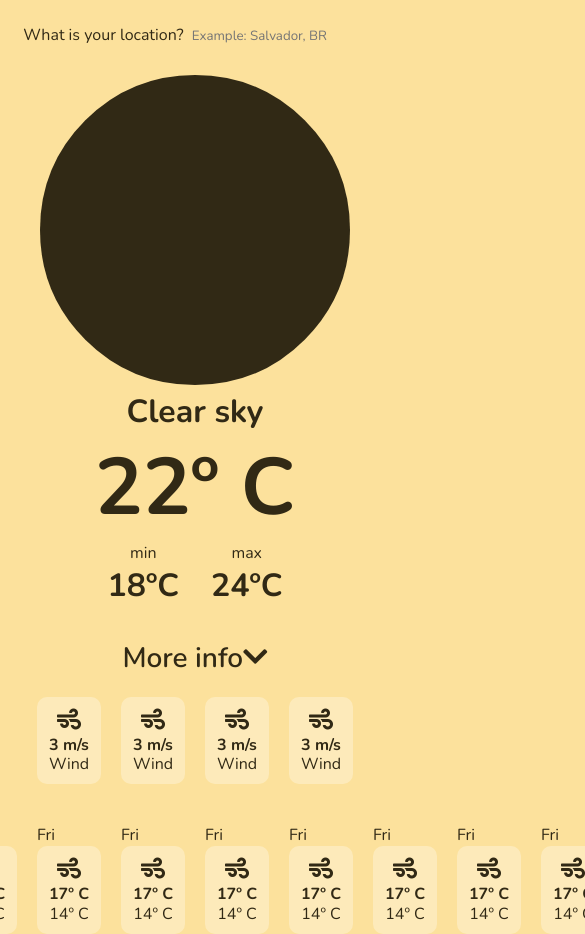
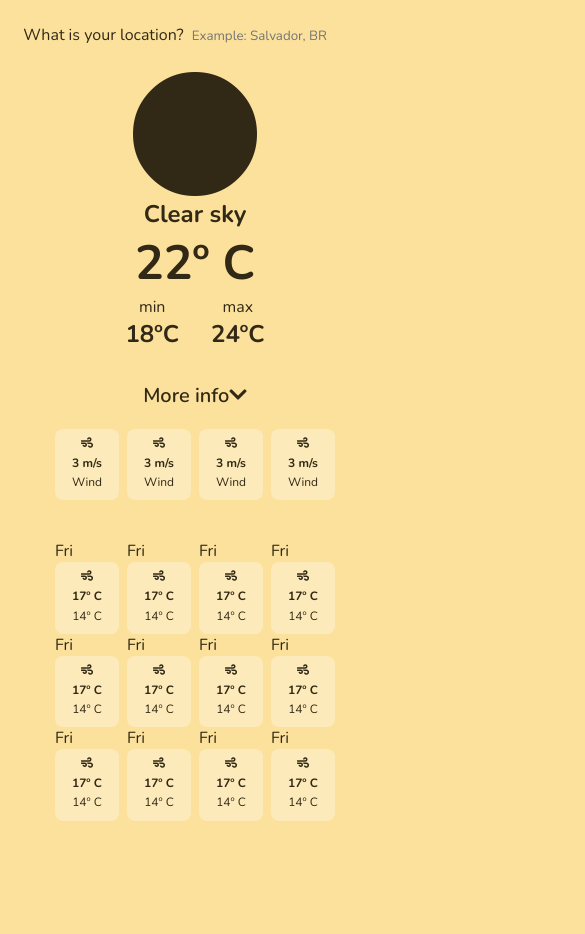
Before and after one commit to beatrizpenalva/should-i-take-my-umbrella, a React (Create React App) app: page / in a window 390 px wide. Shown: the top 934 px of the page, 585 px wide, since content can reach past the window. After the commit the page ends 844 px from the top, so only its background shows below. Built offline with nearby package versions, Linux system fonts and the light colour scheme.

Commit message:
style: mobile responsive

```diff
--- a/src/components/WeatherDetails/style.css
+++ b/src/components/WeatherDetails/style.css
@@ -3,9 +3,9 @@
     flex-direction: column;
     align-items: center;
     width: 4rem;
-    border-radius: 10px;
-    margin: 0 10px;
-    padding: 10px;
+    border-radius: 8px;
+    margin: 0 8px;
+    padding: 8px;
     background: rgba(255, 255, 255, 0.3);
     font-size: 1rem;
     font-weight: bold;
@@ -20,3 +20,13 @@
 .info {
     font-weight: lighter;
 }
+
+@media (max-width: 415px) {
+    .details-info, .icon {
+        font-size: .75rem;
+    }
+
+    .details-info {
+        margin: 0 4px;
+    }
+}
--- a/src/components/WeatherInfo/style.css
+++ b/src/components/WeatherInfo/style.css
@@ -1,7 +1,7 @@
 .week-info {
     display: flex;
     flex-direction: column;
-    margin: 0 10px;
+    margin: 0 8px;
 }
 
 .week-info h4 {
@@ -13,8 +13,8 @@
     flex-direction: column;
     align-items: center;
     width: 4rem;
-    border-radius: 10px;
-    padding: 10px;
+    border-radius: 8px;
+    padding: 8px;
     background: rgba(255, 255, 255, 0.3);
     font-size: 1rem;
     font-weight: bold;
@@ -22,10 +22,20 @@
 }
 
 .icon {
-    margin-bottom: 5px;
+    margin-bottom: 4px;
     font-size: 1.5rem;
 }
 
 .temp-min {
     font-weight: lighter;
 }
+
+@media (max-width: 415px) {
+    .temp-info, .icon {
+        font-size: .75rem;
+    }
+
+    .week-info {
+        margin: 0 4px;
+    }
+}
--- a/src/index.css
+++ b/src/index.css
@@ -8,6 +8,7 @@
 body {
   background-color: #FCE19C;
   color: #312915;
+  margin: 0 16px;
 }
 
 h1 {
@@ -23,7 +24,6 @@ h3 {
   flex-wrap: wrap;
   justify-content: center;
   margin: 1.5rem 0;
-
 }
 
 .location-info input {
@@ -80,9 +80,29 @@ h3 {
 
 .week-section {
   display: flex;
+  flex-wrap: wrap;
+  justify-content: center;
   margin-top: 2.5rem;
 }
 
 .fa-circle {
   font-size: 20rem;
 }
+
+@media (max-width: 415px) {
+  .fa-circle {
+    font-size: 8rem;
+  }
+
+  h1 {
+    font-size: 3rem;
+  }
+
+  h3 {
+    font-size: 1.5rem;
+  }
+
+  .toggle-button {
+    font-size: 1.25rem;
+  }
+}
```
